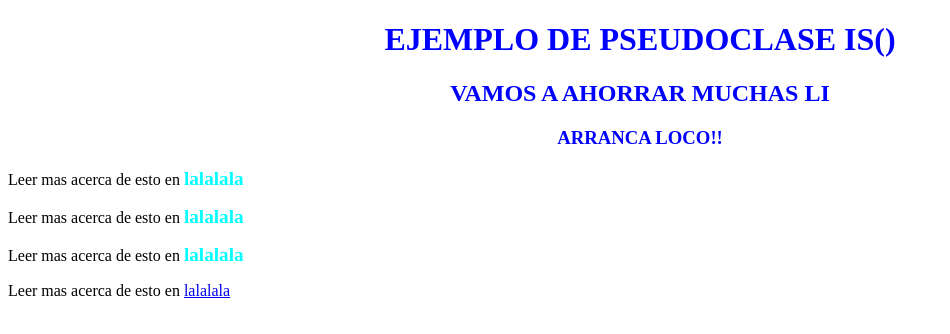
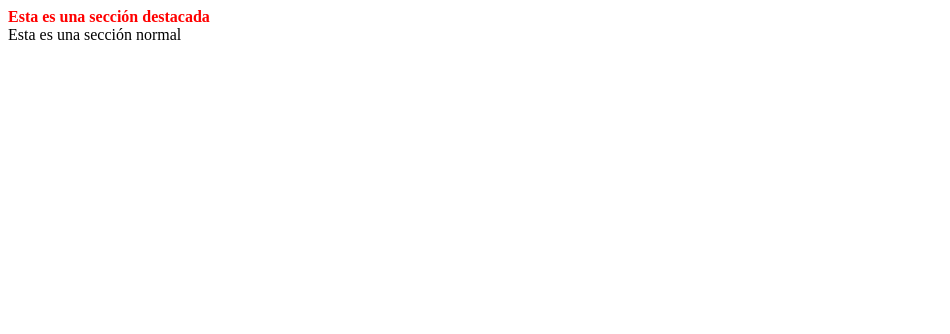
Before and after one commit to felipecoll/css-avanzado-new, a plain HTML site: page index.html in a window 1280 px wide. Shown: the whole page, without its empty margins (0-950 px from the left). Drawn offline with Linux system fonts and the light colour scheme.

Commit message:
Curso css avanzado - where para estilos base

```diff
--- a/index.html
+++ b/index.html
@@ -7,7 +7,16 @@
     <link rel="stylesheet" href="styles.css">
 </head>
 <body>
-    <h1>Ejemplo de Pseudoclase is()</h1>
+    <section class="destacado">
+        Esta es una sección destacada
+    </section>
+
+    <section>
+        Esta es una sección normal
+    </section>
+    <!--   Clase 2 - Fin -->
+
+    <!-- <h1>Ejemplo de Pseudoclase is()</h1>
     <h2>Vamos a ahorrar muchas li</h2>
     <h3>Arranca loco!!</h3>
 
@@ -24,7 +33,7 @@
     </aside>
     <div>
         <p>Leer mas acerca de esto en <a href="#">lalalala</a></p>
-
+ -->
 
 
 <!--   Clase 1 - Fin -->
--- a/styles.css
+++ b/styles.css
@@ -1,4 +1,17 @@
-:is(h1, h2, h3) {
+
+section:is(.destacado) {
+    color: red;
+    font-weight: bold;
+}
+
+section:where(.destacado) {
+    color: green;
+    font-weight: bold;
+}
+
+/* Clase 2 - Fin */
+
+/* :is(h1, h2, h3) {
     color: blue;
     text-transform: uppercase;
     text-align: center;
@@ -9,9 +22,10 @@
     text-decoration: none;
     font-weight: bold;
     font-size: 1.2em;
-}
+} */
 
 /* Clase 1 - Fin */
+
 /* div:has(p) {
     border: 2px solid blue;
     padding: 10px;
```
